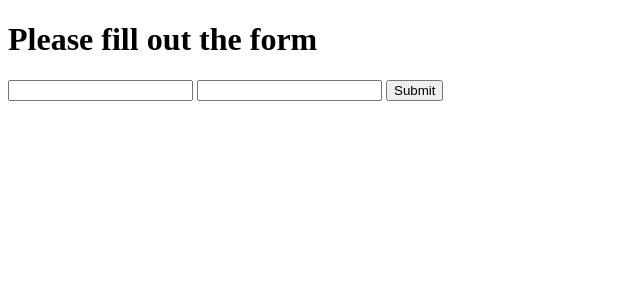
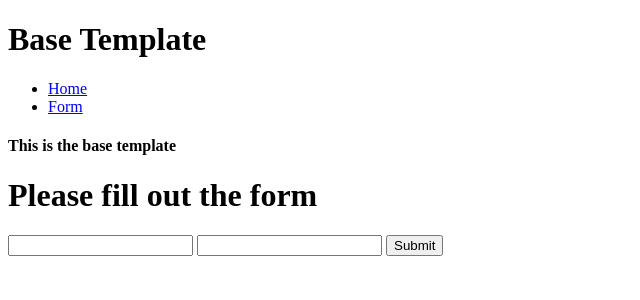
Before and after one commit to robertruben98/flask-udemy-tutorial, a Flask app: page /theform in a window 1280 px wide. Shown: the top 300 px of the page, without its empty margins (0-640 px from the left). Run offline with Flask 2, Linux system fonts and the light colour scheme.

Commit message:
Inheritance between pages

```diff
--- /dev/null
+++ b/templates/base.html
@@ -0,0 +1,18 @@
+<!DOCTYPE html>
+<html lang="en">
+<head>
+    <meta charset="UTF-8">
+    <title>{% block title %}{% endblock %}</title>
+</head>
+<body>
+  <h1>Base Template</h1>
+  <ul>
+    <li><a href="/home">Home</a></li>
+    <li><a href="/theform">Form</a></li>
+  </ul>
+
+  {% block content %}
+  <h4>This is the base template</h4>
+  {% endblock %}
+</body>
+</html>
--- a/templates/form.html
+++ b/templates/form.html
@@ -1,15 +1,14 @@
-<!DOCTYPE html>
-<html lang="en">
-<head>
-    <meta charset="UTF-8">
-    <title>The Form</title>
-</head>
-<body>
+{% extends 'base.html' %}
+
+{% block title %}Form{% endblock %}
+
+{% block content %}
+{{ super() }}
 <h1>Please fill out the form</h1>
 <form method="POST" action="/theform">
     <input type="text" name="name">
     <input type="text" name="location">
     <input type="submit" value="Submit">
 </form>
-</body>
-</html>
+
+{% endblock %}
```
Also changed, not shown: templates/home.html (+8 -9 lines). Lines whose indentation alone changed are shown as unchanged.
